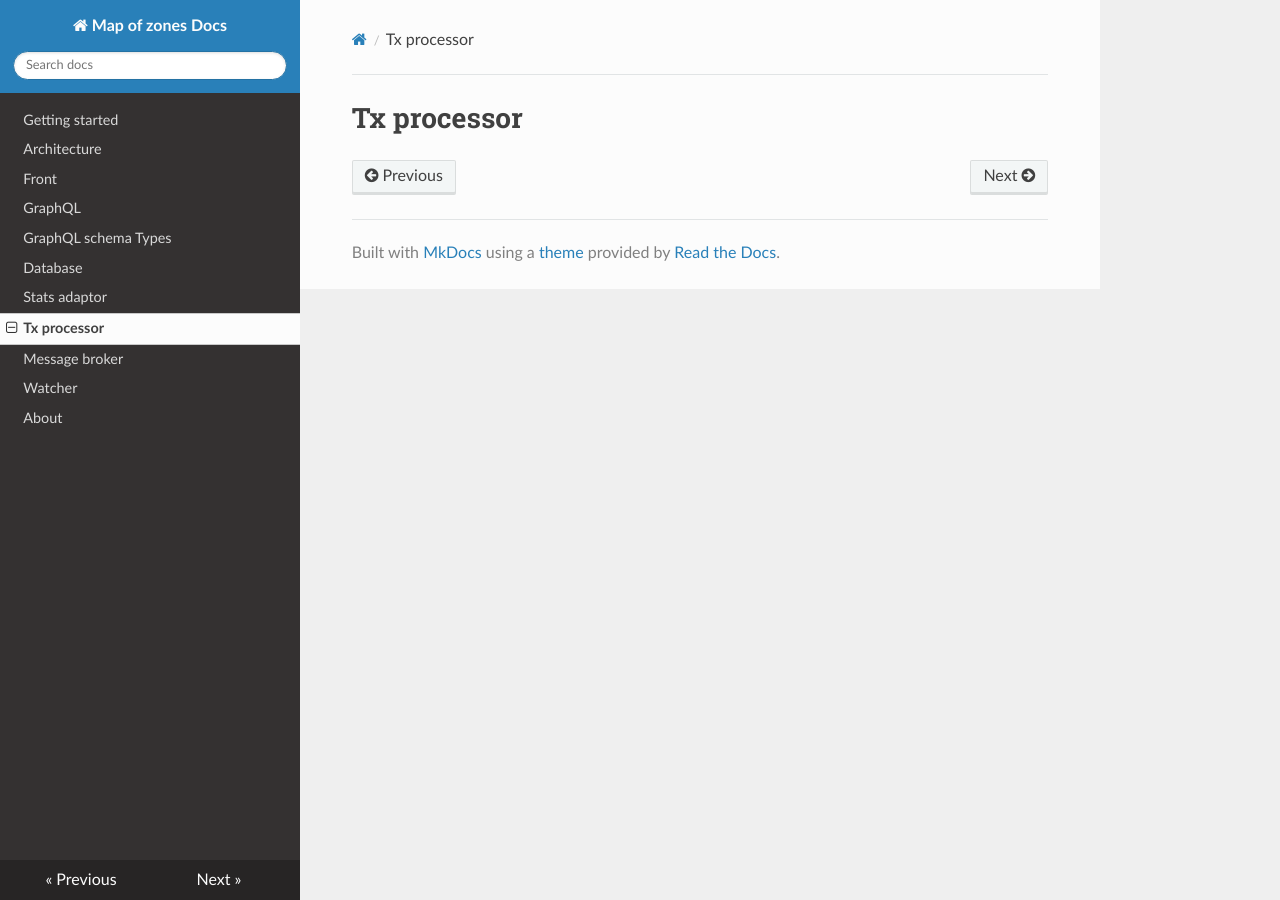
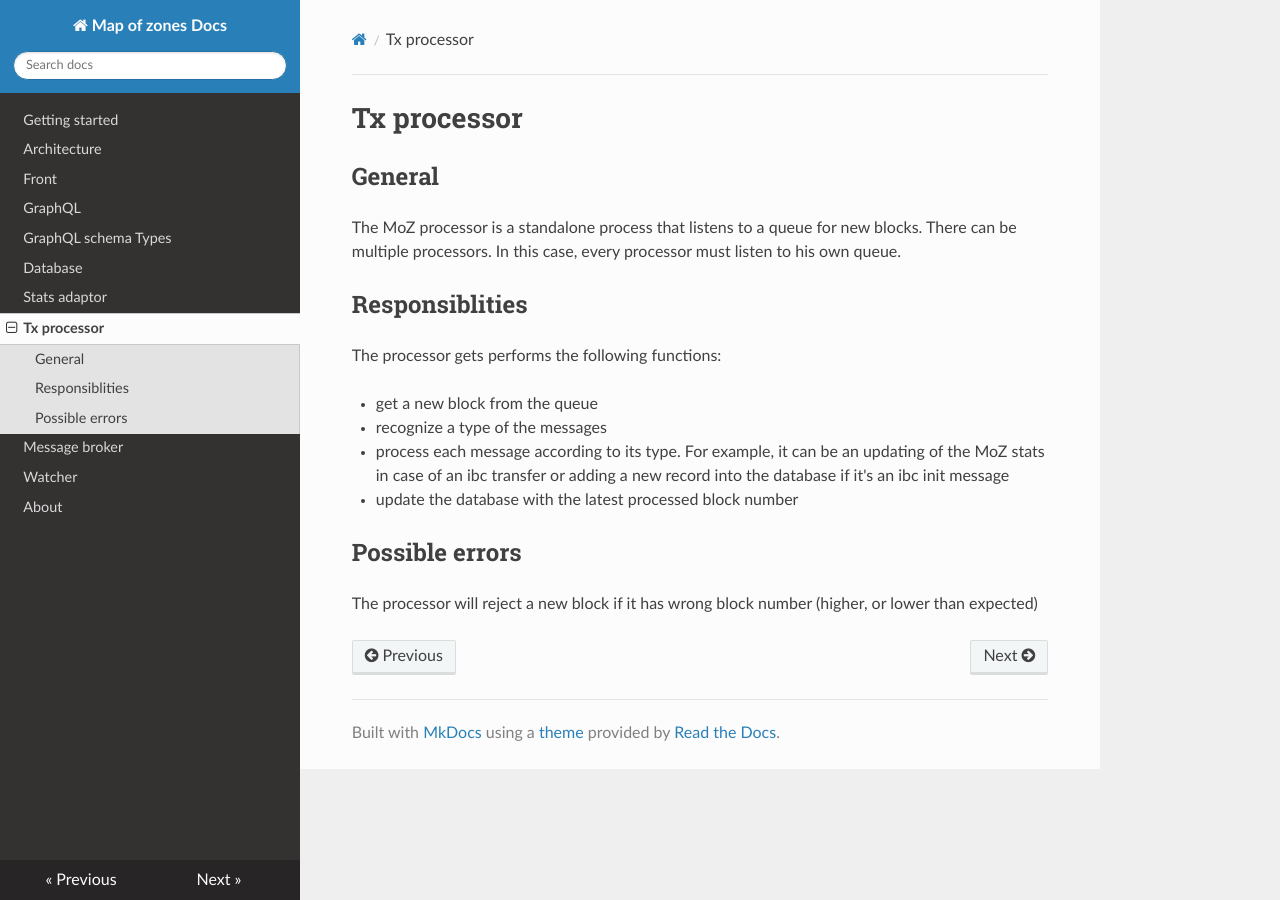
Before and after one commit to mapofzones/docs, an MkDocs documentation site: the page built from docs/processor.md, in a window 1280 px wide. Built offline with MkDocs 1.6.1, drawn with Linux system fonts in a browser that asks for light colours; nearby versions of some CDN libraries.

Commit message:
General processor docs added

```diff
--- a/docs/processor.md
+++ b/docs/processor.md
@@ -1 +1,18 @@
 # Tx processor
+
+## General
+
+The MoZ processor is a standalone process that listens to a queue for new blocks. There can be multiple processors. In this case, every processor must listen to his own queue.
+
+## Responsiblities
+
+The processor gets performs the following functions:
+
+* get a new block from the queue
+* recognize a type of the messages
+* process each message according to its type. For example, it can be an updating of the MoZ stats in case of an ibc transfer or adding a new record into the database if it's an ibc init message
+* update the database with the latest processed block number
+
+## Possible errors
+
+The processor will reject a new block if it has wrong block number (higher, or lower than expected)
```
